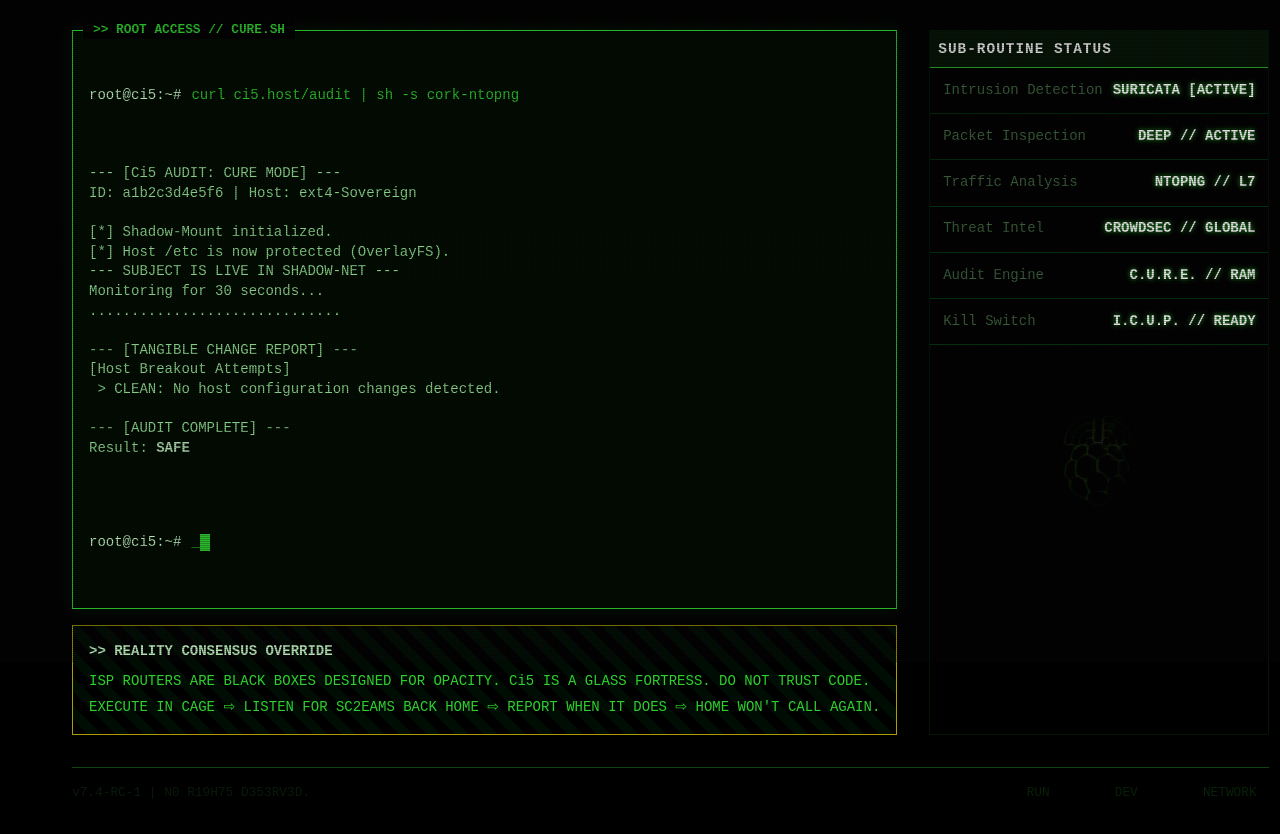
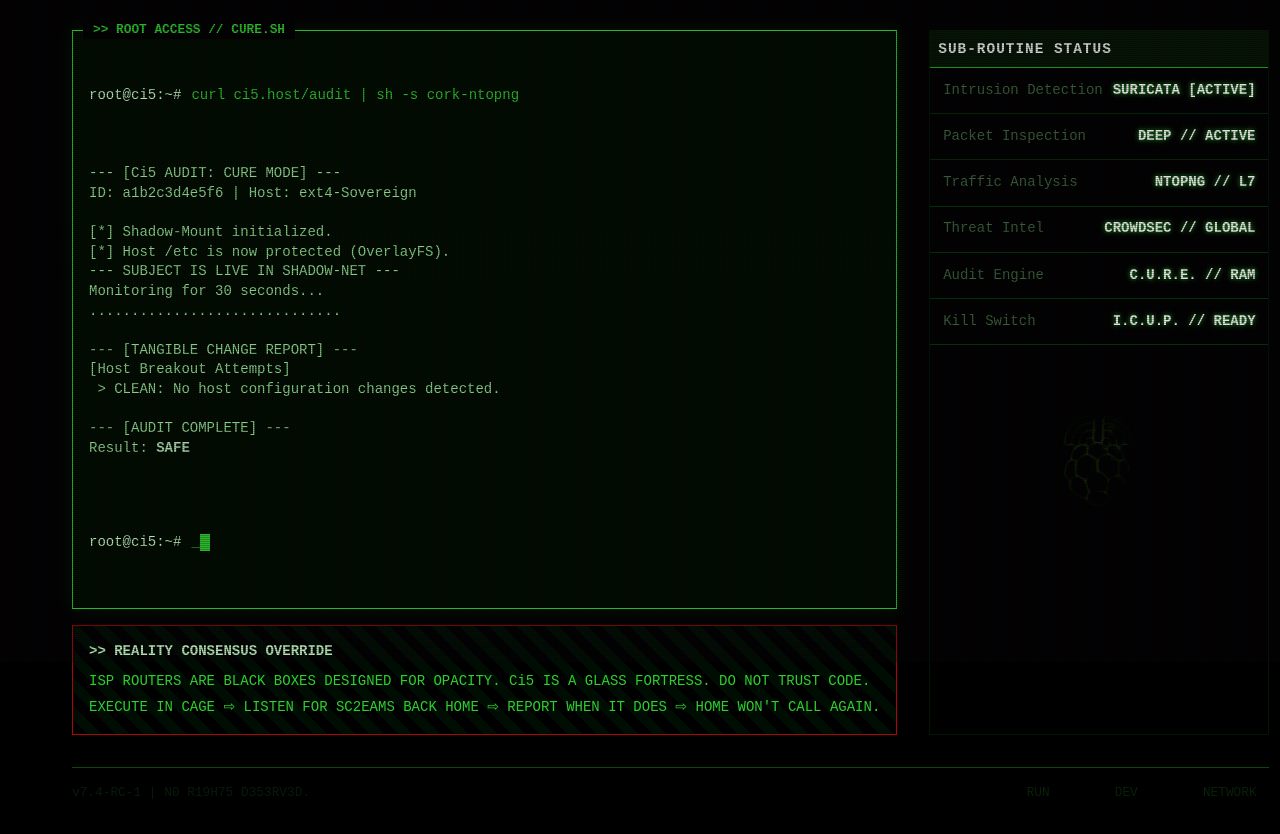
Before and after one commit to dreamswag/ci5.host, a plain HTML site: page index.html in a window 1280 px wide. Shown: the part 138-972 px from the top of the page. Drawn offline with Linux system fonts and the light colour scheme.

```diff
--- a/index.html
+++ b/index.html
@@ -308,7 +308,7 @@
         .stat-value { font-weight: bold; text-shadow: 0 0 5px var(--matrix-green); color: #ffffff; white-space: nowrap; }
 
         .warning-box {
-            border: 1px solid rgb(173, 156, 6);
+            border: 1px solid rgb(174, 6, 6);
             padding: 1rem;
             margin-top: 1rem;
             background: repeating-linear-gradient(
```
